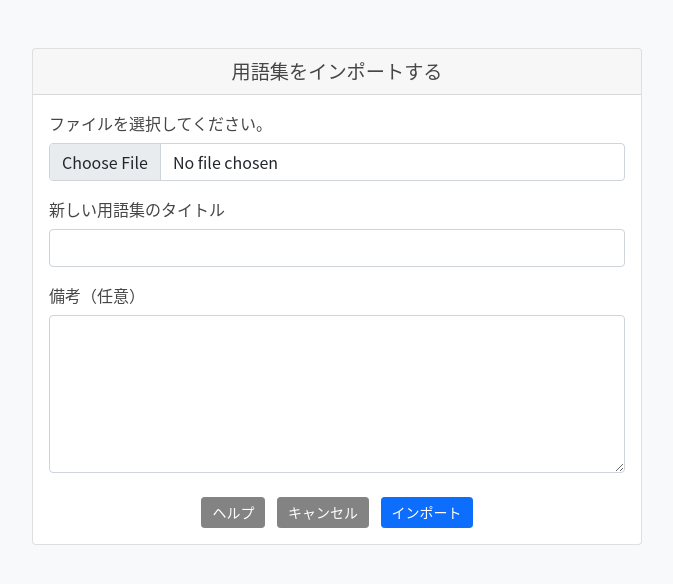
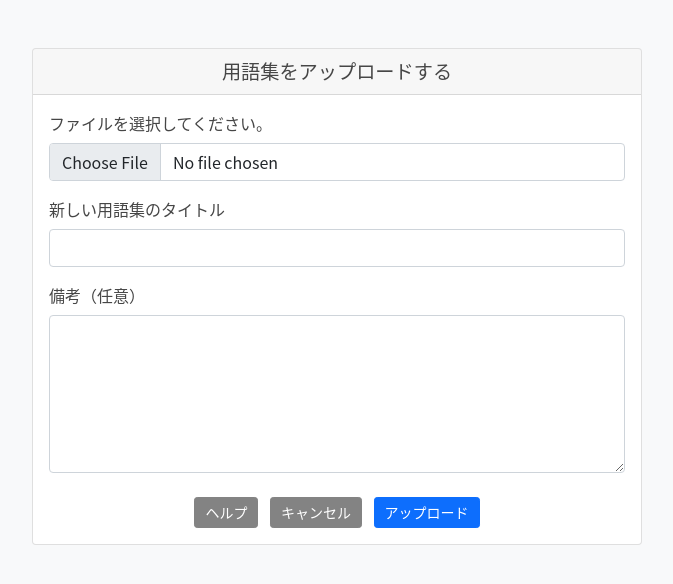
Before and after one commit to 4ka0/honyaku_archive, a Django app: page /glossary/upload/ in a window 1280 px wide. Shown: the part 69-653 px from the top of the page, without its empty margins (297-970 px from the left). Run offline with Django 3.2, Linux system fonts and the light colour scheme; the visitor is signed in with stand-in values (Sample User, id 1); data that the repository does not hold is empty; parts of the project's set-up code (start-up, migrations or seed data) failed here and were passed over; some libraries are stand-ins or nearby versions.

Commit message:
"インポート" changed to "アップロード"

```diff
--- a/templates/glossary_upload.html
+++ b/templates/glossary_upload.html
@@ -11,7 +11,7 @@
             <div class="card">
 
                 <div class="card-header">
-                    用語集をインポートする
+                    用語集をアップロードする
                 </div>
 
                 <div class="card-body">
@@ -28,7 +28,7 @@
                         <div class="text-center mt-4">
                             <a href="#" data-bs-toggle="modal" data-bs-target="#uploadHelpModal" class="btn btn-secondary btn-sm" role="button">ヘルプ</a>
                             <button type="submit" name="cancel" class="btn btn-secondary btn-sm mx-2">キャンセル</button>
-                            <button type="submit" class="btn btn-primary btn-sm">インポート</button>
+                            <button type="submit" class="btn btn-primary btn-sm">アップロード</button>
                         </div>
 
                     </form>
@@ -40,7 +40,7 @@
                             <div class="modal-content">
 
                                 <div class="modal-header">
-                                    <h5 class="modal-title" id="exampleModalLabel">インポートヘルプ</h5>
+                                    <h5 class="modal-title" id="exampleModalLabel">アップロードヘルプ</h5>
                                     <button type="button" class="btn-close" data-bs-dismiss="modal" aria-label="Close"></button>
                                 </div>
 
@@ -62,7 +62,7 @@
                                 </div>
 
                                 <div class="modal-footer">
-                                    <button type="button" class="btn btn-outline-primary" data-bs-dismiss="modal">Close</button>
+                                    <button type="button" class="btn btn-primary btn-sm" data-bs-dismiss="modal">閉じる</button>
                                 </div>
 
                             </div>
--- a/templates/navbar.html
+++ b/templates/navbar.html
@@ -12,8 +12,8 @@
 
             <li><a class="dropdown-item" href="{% url 'glossary_create' %}?previous_url={{ request.get_full_path|urlencode }}">用語集を作成する</a></li>
             <li><a class="dropdown-item" href="{% url 'entry_create' %}?previous_url={{ request.get_full_path|urlencode }}">用語集エントリーを作成する</a></li>
-            <li><a class="dropdown-item" href="{% url 'glossary_upload' %}?previous_url={{ request.get_full_path|urlencode }}">用語集をインポートする</a></li>
-            <li><a class="dropdown-item" href="{% url 'translation_upload' %}?previous_url={{ request.get_full_path|urlencode }}">翻訳をインポートする</a></li>
+            <li><a class="dropdown-item" href="{% url 'glossary_upload' %}?previous_url={{ request.get_full_path|urlencode }}">用語集をアップロードする</a></li>
+            <li><a class="dropdown-item" href="{% url 'translation_upload' %}?previous_url={{ request.get_full_path|urlencode }}">翻訳をアップロードする</a></li>
             <!--
             {% comment %}
             <li><a class="dropdown-item" href="{% url 'glossary_export' %}?previous_url={{ request.get_full_path|urlencode }}">用語集をエクスポートする</a></li>
--- a/templates/translation_detail.html
+++ b/templates/translation_detail.html
@@ -53,16 +53,16 @@
                     </tr>
 
                     <tr>
-                        <td>作成者:</td>
+                        <td>アップローダー:</td>
                         {% if object.created_by %}
-                            <td>{{ object.created_by }}</td>
+                            <td>{{ object.created_by|title }}</td>
                         {% else %}
                             <td>不明</td>
                         {% endif %}
                     </tr>
 
                     <tr>
-                        <td>作成日時:</td>
+                        <td>アップロード日時:</td>
                         {% if object.created_on %}
                             <td>{{ object.created_on }}</td>
                         {% else %}
--- a/templates/translation_upload.html
+++ b/templates/translation_upload.html
@@ -11,7 +11,7 @@
             <div class="card mb-5">
 
                 <div class="card-header">
-                    翻訳をインポートする
+                    翻訳をアップロードする
                 </div>
 
                 <div class="card-body">
@@ -30,7 +30,7 @@
                         <!-- Cancel and upload buttons -->
                         <div class="text-center mt-4">
                             <button type="submit" name="cancel" class="btn btn-secondary btn-sm mx-2">キャンセル</button>
-                            <button type="submit" class="btn btn-primary btn-sm">インポート</button>
+                            <button type="submit" class="btn btn-primary btn-sm">アップロード</button>
                         </div>
 
                     </form>
```
